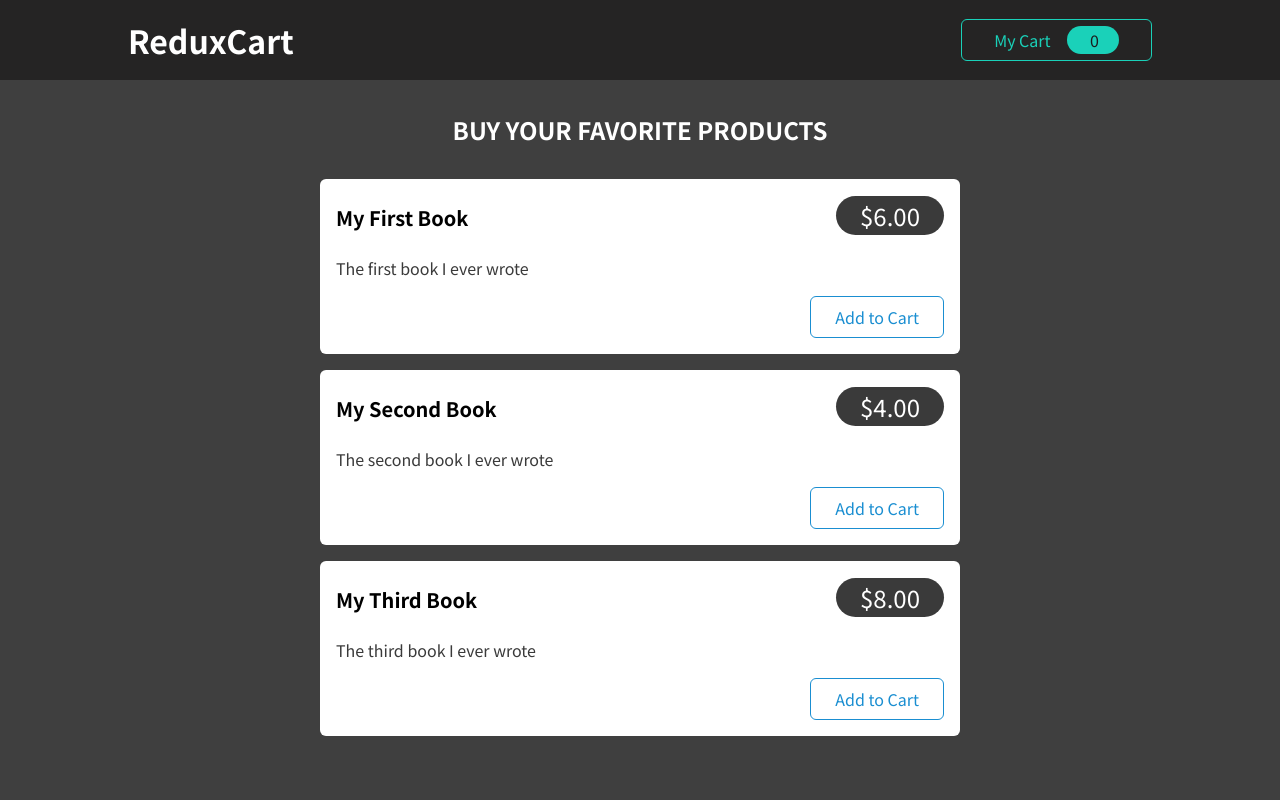
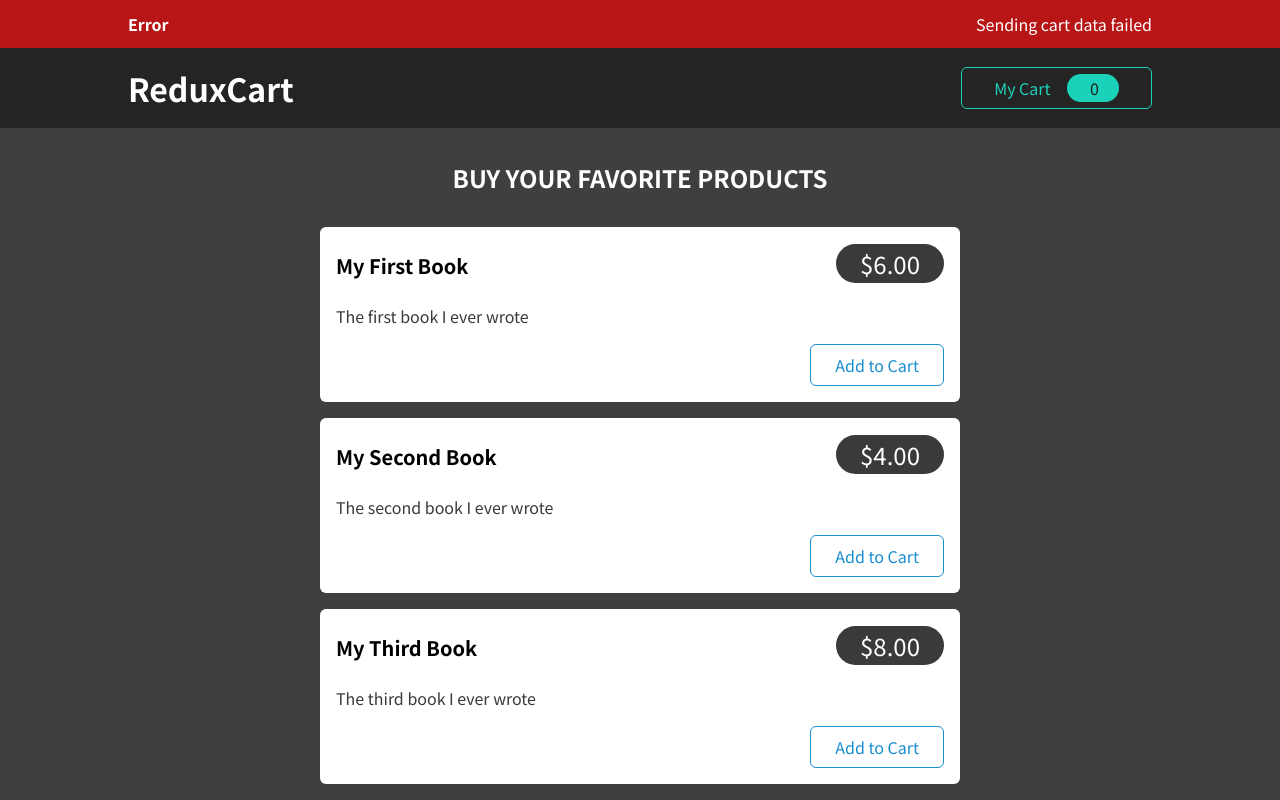
Before and after one commit to CoolShivas/006--React_Redux_Cart, a React (Vite) app in the folder redux_react_cart/: page / in a window 1280 px wide. Built offline with nearby package versions, Linux system fonts and the light colour scheme; no server answers.

Commit message:
Adding Notification of Errors with Condititonal Rendering in it

```diff
--- a/redux_react_cart/src/App.jsx
+++ b/redux_react_cart/src/App.jsx
@@ -1,10 +1,16 @@
+import Notification from "./components/UI/Notification";
 import Products from "./components/Shop/Products";
 import Cart from "./components/Cart/Cart";
 import Layout from "./components/Layout/Layout";
-import { useSelector } from "react-redux";
+import { useDispatch, useSelector } from "react-redux";
 import { useEffect } from "react";
+import { uiActions } from "./store";
 
 function App() {
+
+  const showNotification = useSelector(store => store.userInterFace.notify);
+
+  const dispatch = useDispatch();
 
   const showCart = useSelector((store) => store.userInterFace.cartIsVisible);
 
@@ -13,17 +19,51 @@ function App() {
 
 
   useEffect(() => {
-    fetch(`https://reactreduxcart-a9eb0-default-rtdb.firebaseio.com/daliya.json`, {
-      method: "PUT",
-      body: JSON.stringify({
-        busket
-      }),
+    const sendCartData = async () => {
+      // Here, we have use notification as loader while sending the request to server;
+      dispatch(uiActions.showNotify({
+        status: "pending",
+        title: "Sending...",
+        message: "Sending cart data! ",
+      }));
+
+      let response = await fetch(`https://reactreduxcart-a9eb0-default-rtdb.firebaseio.com/daliya.json`, {
+        method: "PUT",
+        body: JSON.stringify({
+          busket
+        }),
+      })
+      // Here, if there will we any error while connecting to server. We will catch the error;
+      if (!response.ok) {
+        throw new Error("Sending cart data is failed.")
+      }
+      // Here, if there will we no error while connecting to server. We will get the successful notification;
+      dispatch(uiActions.showNotify({
+        status: "success",
+        title: "Success",
+        message: "Sent cart data successfully",
+      }));
+
+    };
+    // Here, catching the overall error;
+    sendCartData().catch(() => {
+      dispatch(uiActions.showNotify({
+        status: "error",
+        title: "Error",
+        message: "Sending cart data failed",
+      }));
     })
-  }, [busket]);
+
+  }, [busket, dispatch]);
   // Here, we have use the method: "PUT", because the cart is dynamic if the user add more it will automatically updates whereas if we use post then the new item added;
 
   return (
     <>
+      {showNotification && <Notification
+        status={showNotification.status}
+        title={showNotification.title}
+        message={showNotification.message}
+      ></Notification>}
       <Layout>
         {showCart && <Cart />}
         <Products />
--- a/redux_react_cart/src/components/UI/Notification.module.css
+++ b/redux_react_cart/src/components/UI/Notification.module.css
@@ -16,9 +16,9 @@
 }
 
 .error {
-  background-color: #690000;
+  background-color: #b81616;
 }
 
 .success {
-  background-color: #1ad1b9;
+  background-color: #90e87a;
 }
```
